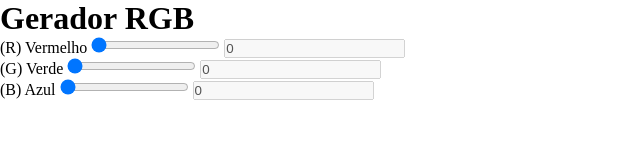
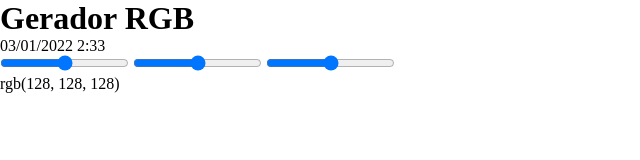
Before and after one commit to aisha-ramiro/dev-challenge, a plain HTML site: page geradorRGB/index.html in a window 1280 px wide. Shown: the whole page, without its empty margins (0-640 px from the left). Drawn offline with Linux system fonts and the light colour scheme.

Commit message:
add format date

```diff
--- a/geradorRGB/index.html
+++ b/geradorRGB/index.html
@@ -1,32 +1,30 @@
 <!DOCTYPE html>
 <html lang="pt-br">
-  <head>
-    <meta charset="UTF-8" />
-    <meta name="viewport" content="width=device-width, initial-scale=1.0" />
-    <title>Gerador de RGB</title>
-    <link rel="stylesheet" href="style.css" />
-  </head>
-  <body>
-    <h1>Gerador RGB</h1>
-    <div class="container">
-      <div class="linha">
-        <label for="red">(R) Vermelho</label>
-        <input type="range" max="255" min="0" id="red" class="range" />
-        <input type="text" id="inputRed" class="inputTexto" disabled />
-      </div>
-      <div class="linha">
-        <label for="green">(G) Verde</label>
-        <input type="range" max="255" min="0" id="green" class="range" />
-        <input type="text" id="inputGreen" class="inputTexto" disabled />
-      </div>
-      <div class="linha">
-        <label for="blue">(B) Azul</label>
-        <input type="range" max="255" min="0" id="blue" class="range" />
-        <input type="text" id="inputBlue" class="inputTexto" disabled />
-      </div>
+<head>
+	<meta charset="utf-8">
+	<title></title>
+	<link rel="stylesheet" type="text/css" href="./style.css">
+  <title>Gerador RGB</title>
+</head>
+<body>
 
-      <div class="resultado"></div>
+	<h1 class="title">Gerador RGB</h1>
+
+	<main>
+    <div class='dateContainer'>
+      <p id='date'></p>
     </div>
-    <script src="./script.js"></script>
-  </body>
+		<section class='rgbContainer'>
+			<input class='red' type="range" name="red" id="redInput" min="0" max="255" step="1">
+			<input class='green' type="range" name="green" id="greenInput" min="0" max="255" step="1">
+			<input class='blue 'type="range" name="blue" id="blueInput" min="0" max="255" step="1">
+			<div id="circle"></div>
+			<p id="colorResult"></p>
+		</section>
+	</main>
+
+
+
+	<script type="text/javascript" src="./script.js"></script>
+</body>
 </html>
--- a/geradorRGB/script.js
+++ b/geradorRGB/script.js
@@ -1,64 +1,20 @@
-window.addEventListener("load", start);
+setInterval( function () {
 
-var rengeRed = null;
-var rengeGreen = null;
-var rengeBlue = null;
+	let redValue = document.querySelector('#redInput').value;
+	let greenValue = document.querySelector('#greenInput').value;
+	let blueValue = document.querySelector('#blueInput').value;
 
-var inputRed = null;
-var inputGreen = null;
-var inputBlue = null;
-var divResultado = null;
+	document.querySelector("#circle").style.backgroundColor = `rgb(${redValue}, ${greenValue}, ${blueValue})`;
+	document.querySelector("#colorResult").innerHTML = `rgb(${redValue}, ${greenValue}, ${blueValue})`; //muda o texto de acordo com o valor dos inputs
+}, 60)
 
-var red = 0;
-var blue = 0;
-var green = 0;
-function start() {
-  inicalizaComponentes();
-  RetValueRengeRed();
-  RetValueRengeGreen();
-  RetValueRengeBlue();
-  mudarCor(red, green, blue);
-}
+window.onload = function () {
 
-function inicalizaComponentes() {
-  rengeRed = document.querySelector("#red");
-  rengeGreen = document.querySelector("#green");
-  rengeBlue = document.querySelector("#blue");
-  inputRed = document.querySelector("#inputRed");
-  inputGreen = document.querySelector("#inputGreen");
-  inputBlue = document.querySelector("#inputBlue");
-  divResultado = document.querySelector(".resultado");
+  const date = new Date ();
+  const newDate = date.toLocaleDateString('pt-BR', {timeZone: 'UTC'})
+  var hora = date.getHours();
+  var minuto = date.getMinutes();
 
-  rengeRed.value = 0;
-  rengeGreen.value = 0;
-  rengeBlue.value = 0;
-  inputRed.value = 0;
-  inputGreen.value = 0;
-  inputBlue.value = 0;
-}
-function RetValueRengeRed() {
-  rengeRed.addEventListener("input", () => {
-    inputRed.value = rengeRed.value;
-    red = inputRed.value;
-    mudarCor(red, green, blue);
-  });
-}
-function RetValueRengeGreen() {
-  rengeGreen.addEventListener("input", () => {
-    inputGreen.value = rengeGreen.value;
-    green = inputGreen.value;
-    mudarCor(red, green, blue);
-  });
-}
-function RetValueRengeBlue() {
-  rengeBlue.addEventListener("input", () => {
-    inputBlue.value = rengeBlue.value;
-    blue = inputBlue.value;
-    mudarCor(red, green, blue);
-  });
-}
-
-function mudarCor(r, g, b) {
-  divResultado.style.backgroundColor = "rgb(" + r + "," + g + "," + b + ")";
+  document.getElementById('date').innerHTML = newDate+' ' + hora +':' + minuto
 
 }
```
